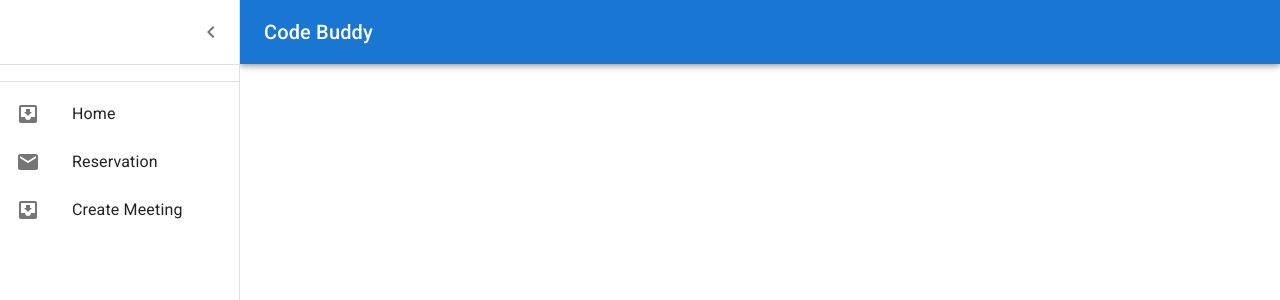
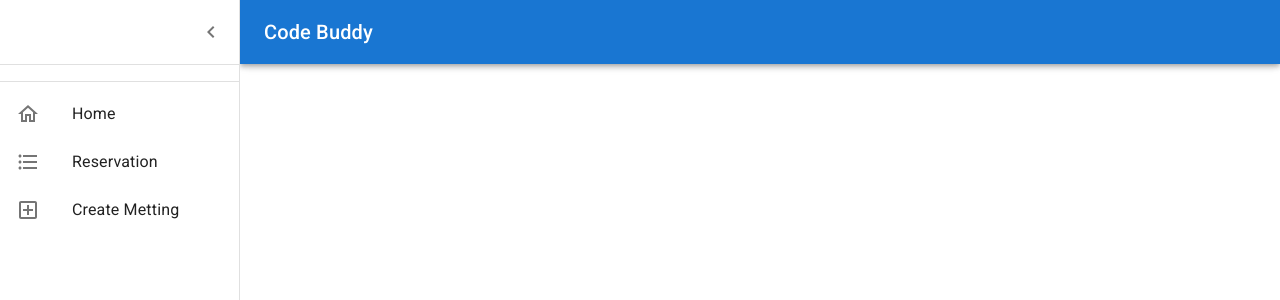
Before and after one commit to ahzia/code-buddy-frontend, a React (Create React App) app: page / in a window 1280 px wide. Both pictures are taken after a click on the button "open drawer". Shown: the top 300 px of the page. Built offline with nearby package versions, Linux system fonts and the light colour scheme.

Commit message:
Add icons to menu

```diff
--- a/src/common/header/Header.js
+++ b/src/common/header/Header.js
@@ -2,10 +2,8 @@ import PersistentDrawerLeft from './components/MuiSideBar';
 
 export default function Header() {
   return (
-    <div>
-      <header>
-        <PersistentDrawerLeft />
-      </header>
-    </div>
+    <header>
+      <PersistentDrawerLeft />
+    </header>
   );
 }
--- a/src/common/header/components/MuiSideBar.js
+++ b/src/common/header/components/MuiSideBar.js
@@ -15,8 +15,9 @@ import ChevronRightIcon from '@mui/icons-material/ChevronRight';
 import ListItem from '@mui/material/ListItem';
 import ListItemIcon from '@mui/material/ListItemIcon';
 import ListItemText from '@mui/material/ListItemText';
-import InboxIcon from '@mui/icons-material/MoveToInbox';
-import MailIcon from '@mui/icons-material/Mail';
+import HomeOutlinedIcon from '@mui/icons-material/HomeOutlined';
+import FormatListBulletedOutlinedIcon from '@mui/icons-material/FormatListBulletedOutlined';
+import AddBoxOutlinedIcon from '@mui/icons-material/AddBoxOutlined';
 
 const drawerWidth = 240;
 
@@ -120,14 +121,24 @@ export default function PersistentDrawerLeft() {
         </List>
         <Divider />
         <List>
-          {['Home', 'Reservation', 'Create Meeting'].map((text, index) => (
-            <ListItem button key={text}>
-              <ListItemIcon>
-                {index % 2 === 0 ? <InboxIcon /> : <MailIcon />}
-              </ListItemIcon>
-              <ListItemText primary={text} />
-            </ListItem>
-          ))}
+          <ListItem button>
+            <ListItemIcon>
+              <HomeOutlinedIcon />
+            </ListItemIcon>
+            <ListItemText primary="Home" />
+          </ListItem>
+          <ListItem button>
+            <ListItemIcon>
+              <FormatListBulletedOutlinedIcon />
+            </ListItemIcon>
+            <ListItemText primary="Reservation" />
+          </ListItem>
+          <ListItem button>
+            <ListItemIcon>
+              <AddBoxOutlinedIcon />
+            </ListItemIcon>
+            <ListItemText primary="Create Metting" />
+          </ListItem>
         </List>
       </Drawer>
       <Main open={open}>
```
